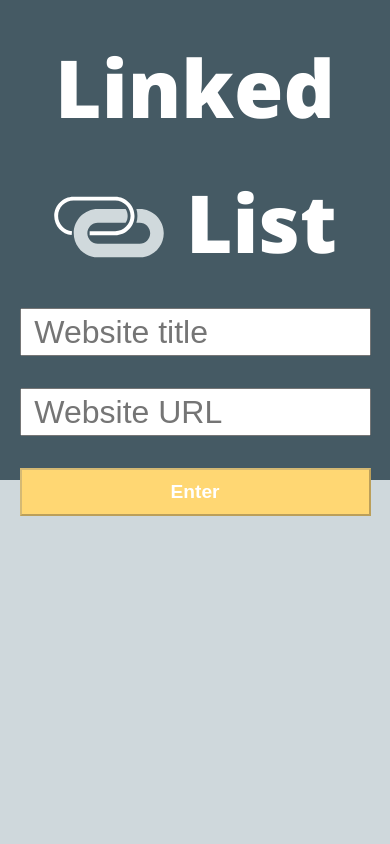
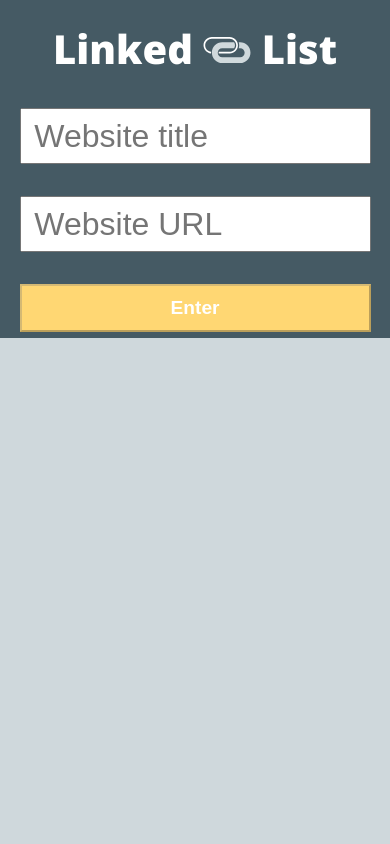
Before and after one commit to christopherchateau/linked-list, a plain HTML site: page index.html in a window 390 px wide. Shown: the top 844 px of the page. Drawn offline with nearby package versions, Linux system fonts and the light colour scheme.

Commit message:
Added syling to media query and 'read tag to cards'

```diff
--- a/index.html
+++ b/index.html
@@ -14,7 +14,7 @@
             List
         </h1>
         <input type="text" name="Title" placeholder="Website title" class="title-input input">
-        <input type="url"  placeholder="Website URL" class="url-input input">
+        <input type="url"  placeholder="Website URL" class="url-input input" pattern="https://.*">
         <button class="enter" disabled>Enter</button>
       </section>
 
--- a/main.css
+++ b/main.css
@@ -13,6 +13,7 @@ h1 {
   font-size: 5rem;
   font-weight: 800;
   margin: 0 2rem;
+  padding-top: 25%;
 }
 
 h2 {
@@ -41,36 +42,18 @@ article {
   background-color: #ffffff;
   width: 95%;
   color: #455A64;
+}
 
-
-
-/*  content: '';
-  display: table;
-  clear: both;*/
-}
-/*.website-title{
-  color: #455a64;
-  margin: 1rem 1rem;
-  border-bottom: 1px solid #cfd8dc;
-}
-.website-url{
-  color: #607d8b;
-  border-bottom: 1px solid #cfd8dc;
-  margin: 1rem 1rem;
-}*/
 button{
   font-size: 1.2rem;
   font-weight: 800;
+}
 
-}
 button:disabled{
   background-color: #ffd773;
   color: white;
 }
-section {
-  padding-top: 30%;
-  padding-bottom: 100%;
-}
+
 .read {
 /*  padding: 1em;
 */  font-size: xx-small;
@@ -87,8 +70,8 @@ section {
 input {
   display: block;
   width: 90%;
-  height: 3rem;
-  margin: 2rem auto;
+  height: 3.5rem;
+  margin: 3rem auto;
   font-size: 2rem;
   padding-left: .5rem;
 }
@@ -105,18 +88,19 @@ button {
 .wrapper {
   display: grid;
   grid-auto-columns: 1fr 1fr;
-  /*height: 100vh;*/
 }
 
 .input-section {
   background-color: #455A64;
   color: #FFFFFF;
   grid-column: 1;
+  height: 100vh;
 }
 
 .bookmark-section {
   background-color: #CFD8DC;
   grid-column: 2;
+  height: 100vh;
   padding: 1em;
   overflow: scroll;
 }
@@ -135,27 +119,39 @@ button {
 
 @media (max-width: 800px) {
 
-  section {
-    padding-top: 2rem;
-    padding-bottom: 20rem;
+  h1 {
+    font-size: 2.5rem;
+    margin: 0 1rem;
+    padding-top: 1rem;
+  }
 
+  input {
+    margin: 2rem auto;
   }
 
   .wrapper {
-    display: block;
+    grid-auto-columns: 1fr;
+    grid-auto-rows: 40vh 60vh;
   }
 
   .input-section {
-/*    grid-column: 1;
-    grid-row: 1;*/
-    position: fixed;
-    height: 30rem;
+    grid-column: 1;
+    grid-row: 1;
+    /*position: fixed;*/
+    /*height: 40vh;*/
 
   }
 
   .bookmark-section {
-    height: 100rem;
-/*    grid-column: 1;
-    grid-row: 2;*/
+    /*height: 70vh;*/
+    grid-column: 1;
+    grid-row: 2;
+  }
+
+  .icon {
+    height: 3rem;
+    width: 3rem;
+    position: relative;
+    top: 10px;
   }
 }
--- a/script.js
+++ b/script.js
@@ -9,32 +9,27 @@ var bookmarks = document.querySelector(".bookmark-section");
 	var prevCard;
 
 
-function addElement(){
+function addElement(e){
+	e.preventDefault();
 
 	var newCard = document.createElement("article");
 	var newCardTitle = document.createElement("h2");
 	var newCardUrl = document.createElement("h4");
+	var addReadDeleteTags = document.createElement("button");
 
-	// newDiv.style.color = "#455A64	";
-	// newDiv.style.background = "white";
-	// newDiv.style.width = "90%";
-	// newDiv.style.margin = "0 auto";
-	// newDiv.style.border = "4px solid #607D8B";
-	// newH2.style.borderBottom = "1px solid #CFD8DC";
-	// newH4.style.borderBottom = "1px solid #CFD8DC";
-	// newH2.style.padding = "1em";
-	// newH4.style.padding = "2em";
-	// newH2.style.margin = "1rem 1rem";
-	// newH4.style.margin = "1rem 1rem";
-
+	var input1 = document.createTextNode(titleInput.value);
 	var input2 = document.createTextNode(urlInput.value);
-	var input1 = document.createTextNode(titleInput.value);
 
 	newCardTitle.appendChild(input1);
 	newCardUrl.appendChild(input2);
+	addReadDeleteTags.innerText = 'Read';
+
+	addReadDeleteTags.classList.add("mystyle");
 
 	newCard.appendChild(newCardTitle);
 	newCard.appendChild(newCardUrl);
+	newCard.appendChild(addReadDeleteTags);
+
 
 	var prevCard = document.querySelector("article");
 	bookmarks.insertBefore(newCard, prevCard);
@@ -51,3 +46,14 @@ document.addEventListener('keyup', function(){
 		enter.disabled = true;
 	}
 });
+	// newDiv.style.color = "#455A64	";
+	// newDiv.style.background = "white";
+	// newDiv.style.width = "90%";
+	// newDiv.style.margin = "0 auto";
+	// newDiv.style.border = "4px solid #607D8B";
+	// newH2.style.borderBottom = "1px solid #CFD8DC";
+	// newH4.style.borderBottom = "1px solid #CFD8DC";
+	// newH2.style.padding = "1em";
+	// newH4.style.padding = "2em";
+	// newH2.style.margin = "1rem 1rem";
+	// newH4.style.margin = "1rem 1rem";
```
